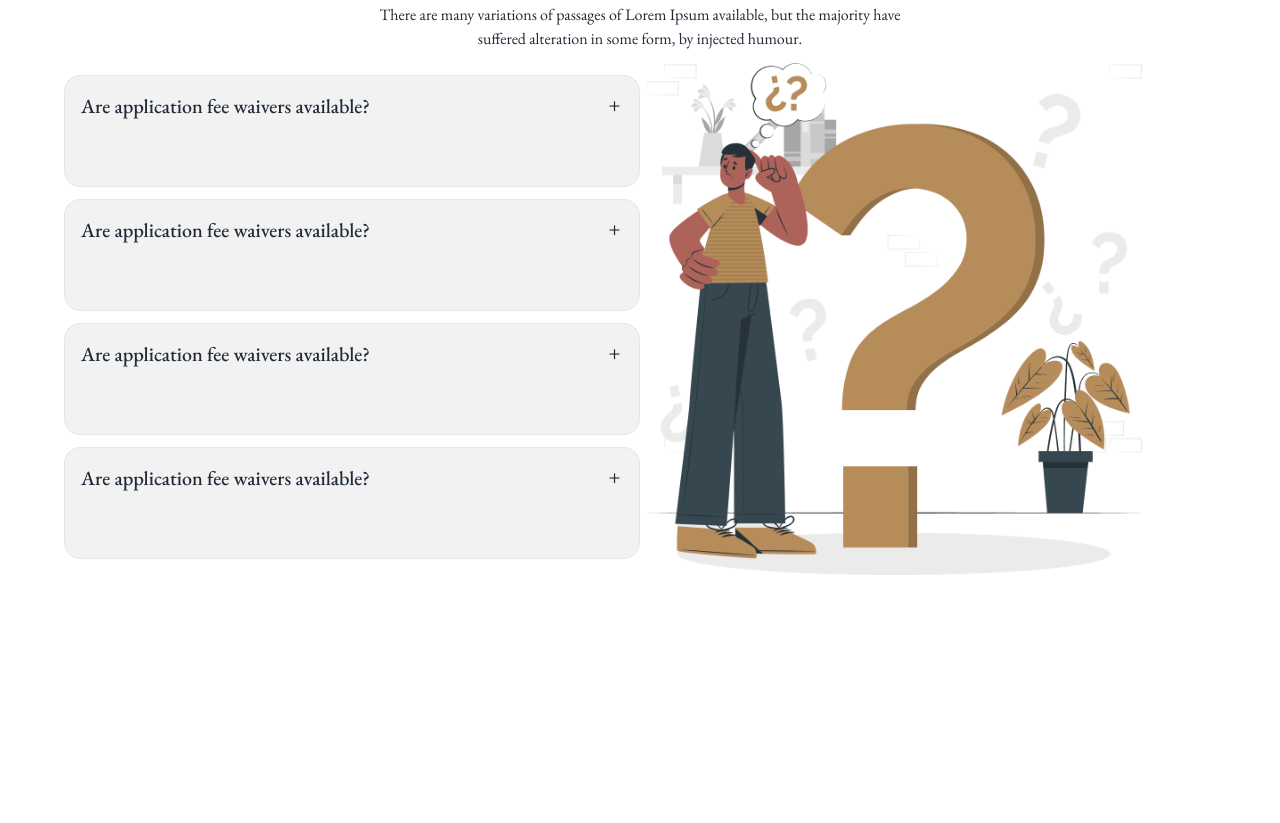
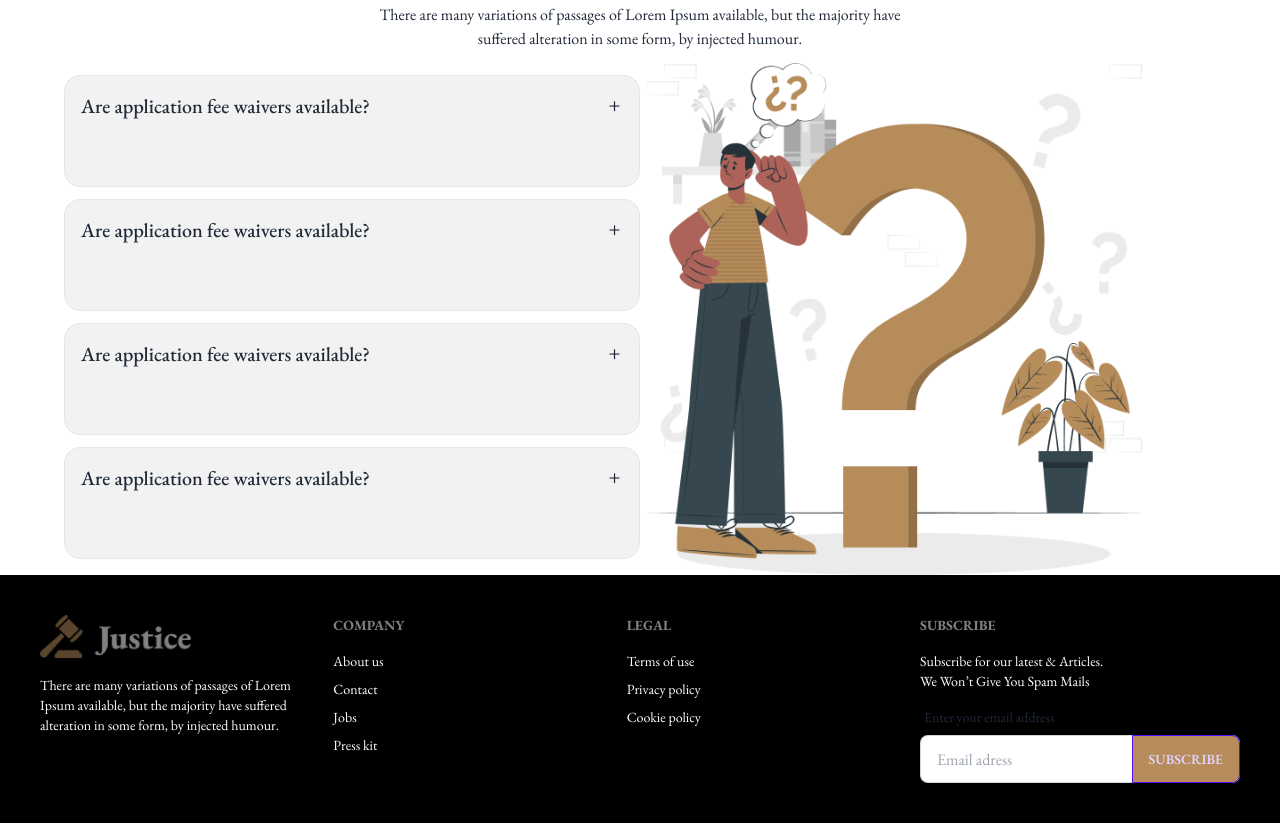
Before and after one commit to Tanim1999/justice-project, a plain HTML site: page index.html in a window 1280 px wide. Shown: the part 2272-3095 px from the top of the page. Before the commit the page ends 2847 px from the top, so only its background shows below. Drawn offline with nearby package versions, Linux system fonts and the light colour scheme.

Commit message:
completed footer section

```diff
--- a/index.html
+++ b/index.html
@@ -395,15 +395,55 @@
 
 
                 <!-- faq img -->
-                <div class="flex-1 my-5rem">
+                <div class="flex-1">
                     <img src="./images/faq.png" alt="" class=" h-[25rem] md:h-[32rem]">
 
                 </div>
             </div>
         </section>
+        <!-- contact with us section-->
+        <section></section>
 
 
     </main>
+    <footer>
+        <section class="footer p-10 bg-base-200 text-base-content bg-black text-white grid grid-cols-[repeat(4,1fr)]  justify-center">
+            <div class="">
+              <span class="footer-title"> <img src="./images/logo.png" class="h-11">
+              </span>
+              <p>There are many variations of passages of Lorem Ipsum available, but the majority have suffered alteration in some form, by injected humour.</p>
+
+
+
+            </div>
+            <div class="">
+              <span class="footer-title">Company</span>
+              <a class="link link-hover">About us</a>
+              <a class="link link-hover">Contact</a>
+              <a class="link link-hover">Jobs</a>
+              <a class="link link-hover">Press kit</a>
+            </div>
+            <div class="">
+              <span class="footer-title">Legal</span>
+              <a class="link link-hover">Terms of use</a>
+              <a class="link link-hover">Privacy policy</a>
+              <a class="link link-hover">Cookie policy</a>
+            </div>
+            <div class="">
+              <span class="footer-title">Subscribe</span>
+              <p>Subscribe for our latest & Articles. <br> We Won’t Give You Spam Mails</p>
+              <div class="form-control w-80">
+                <label class="label">
+                  <span class="label-text">Enter your email address</span>
+                </label>
+                <div class="relative">
+                  <input type="text" placeholder="Email adress" class="input input-bordered w-full pr-16" />
+                  <button class="btn btn-primary bg-btn-color absolute top-0 right-0 rounded-l-none">Subscribe</button>
+                </div>
+              </div>
+            </div>
+        </section>
+    </footer>
 
 </body>
 
```
